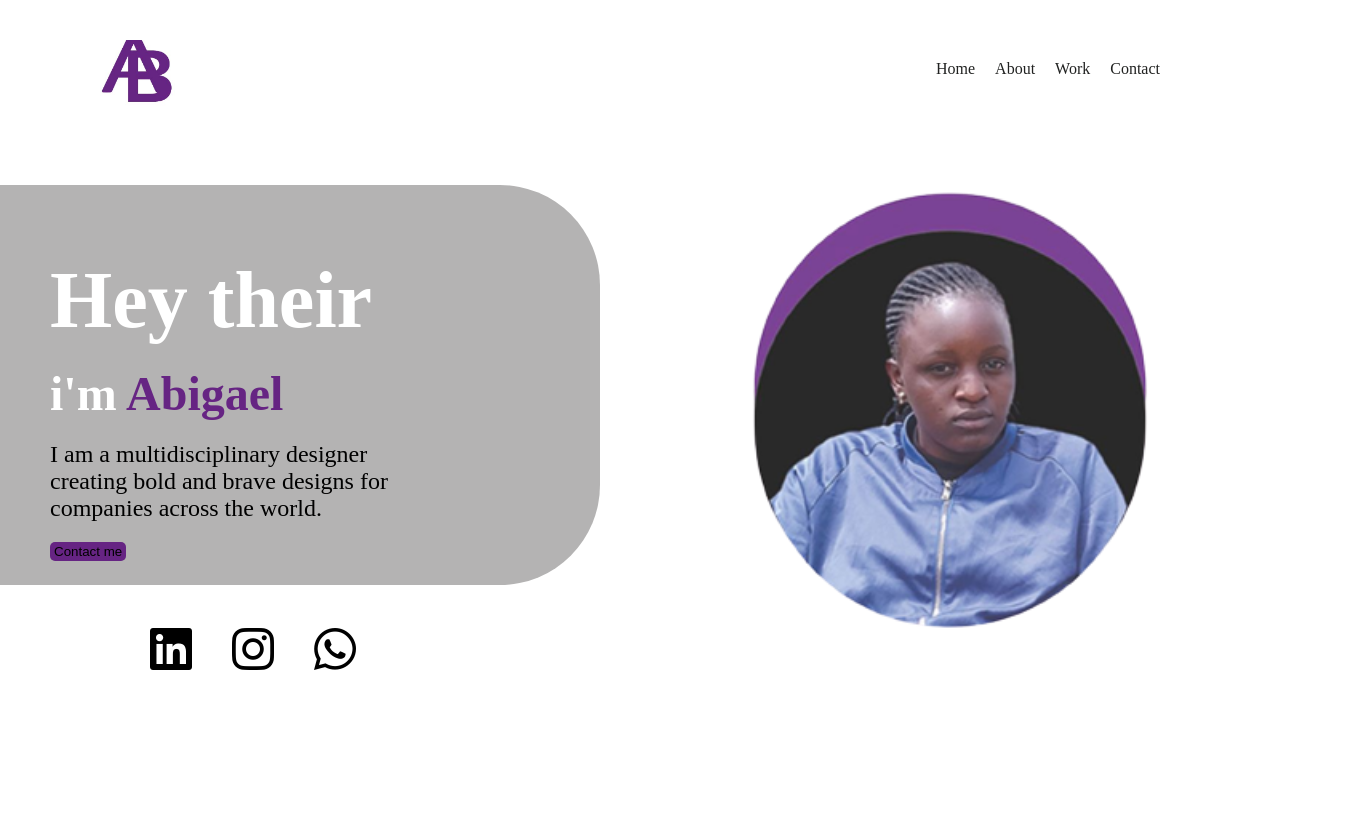
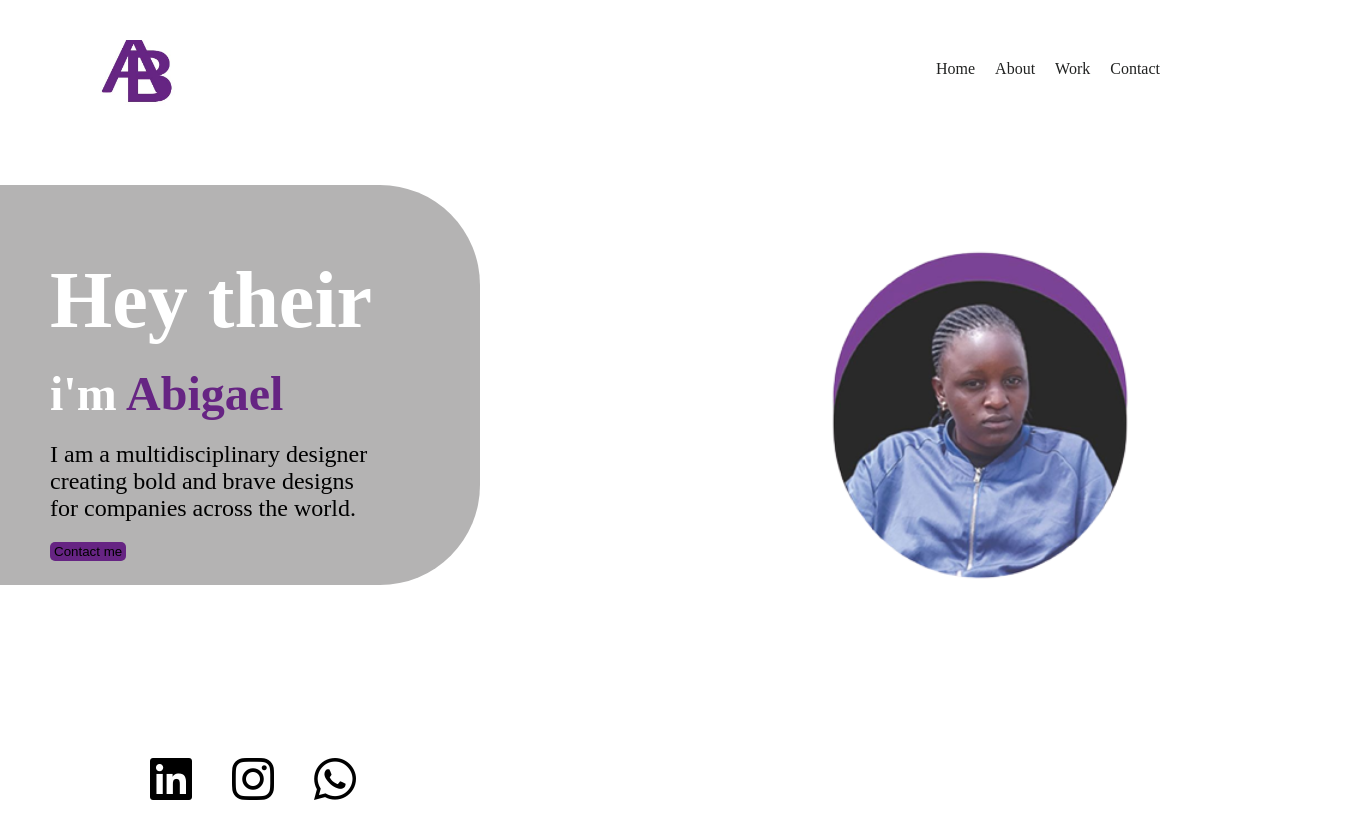
Before and after one commit to Hassan-dev-web/abigael-portfolio, a plain HTML site: page index.html in a window 1280 px wide. Shown: the whole page, 1350 px wide, since content can reach past the window. Before the commit the page ends 810 px from the top, so only its background shows below. Drawn offline with nearby package versions, Linux system fonts and the light colour scheme.

Commit message:
without responsive

```diff
--- a/style.css
+++ b/style.css
@@ -57,7 +57,7 @@ body{
     background-color: #B4B3B3;
     border-radius: 0px 100px 100px 0px;
     margin-top: 70px;
-    padding-right: 200px;
+    padding-right: 100px;
     margin-right: 200px;
 }
 
@@ -99,12 +99,11 @@ body{
 }
 
 #home .content img{
-    position: absolute;
-    height: 800px;
-    width: 800px;
+    height: 600px;
+    width: 600px;
     object-fit: cover;
     left: 550px;
-    top: 10px;
+    top: 30px;
 }
 
 #home .content-icon{
```
Also changed, not shown: index.html (+1 -1 lines), pages/about.html (+1 -1 lines).
